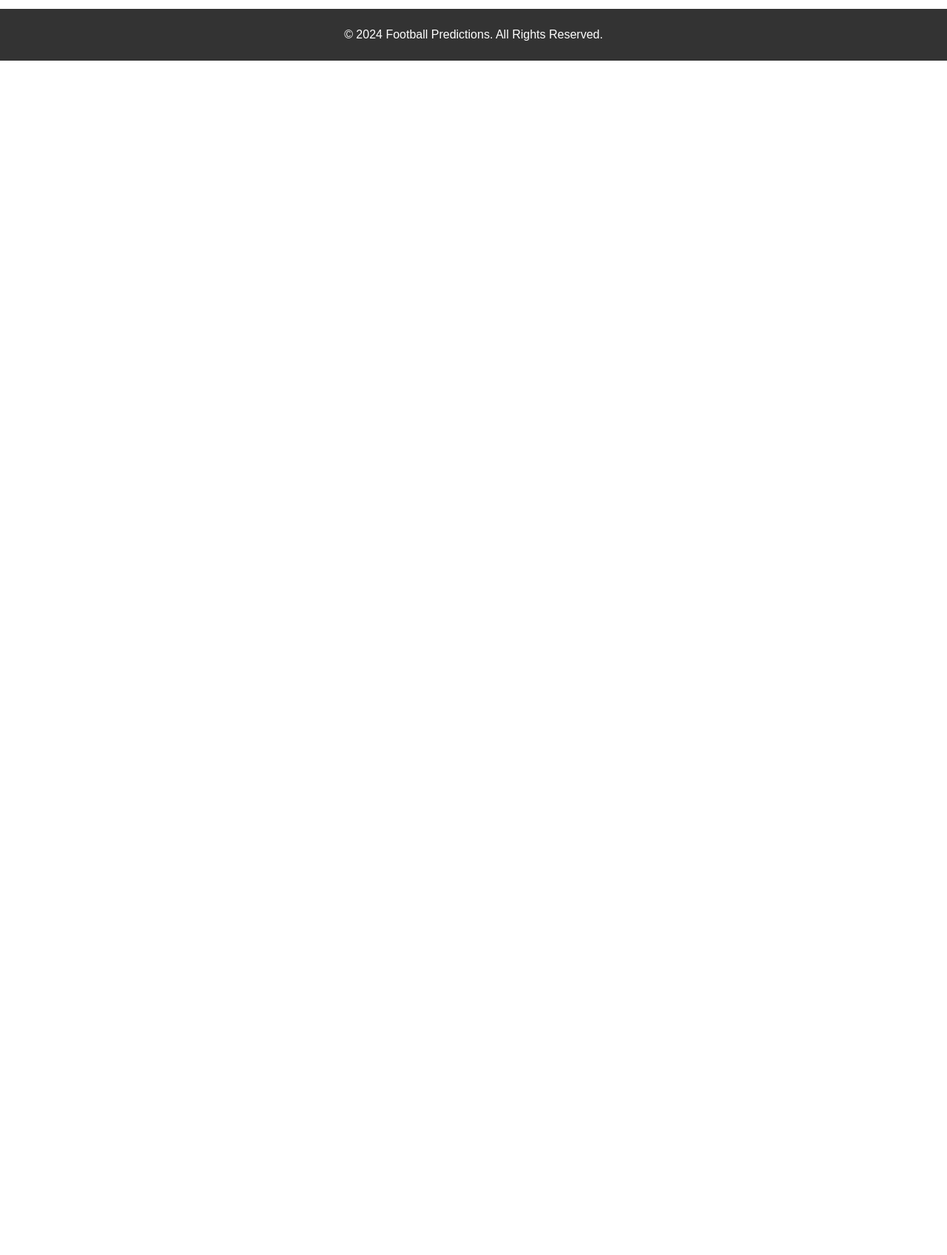
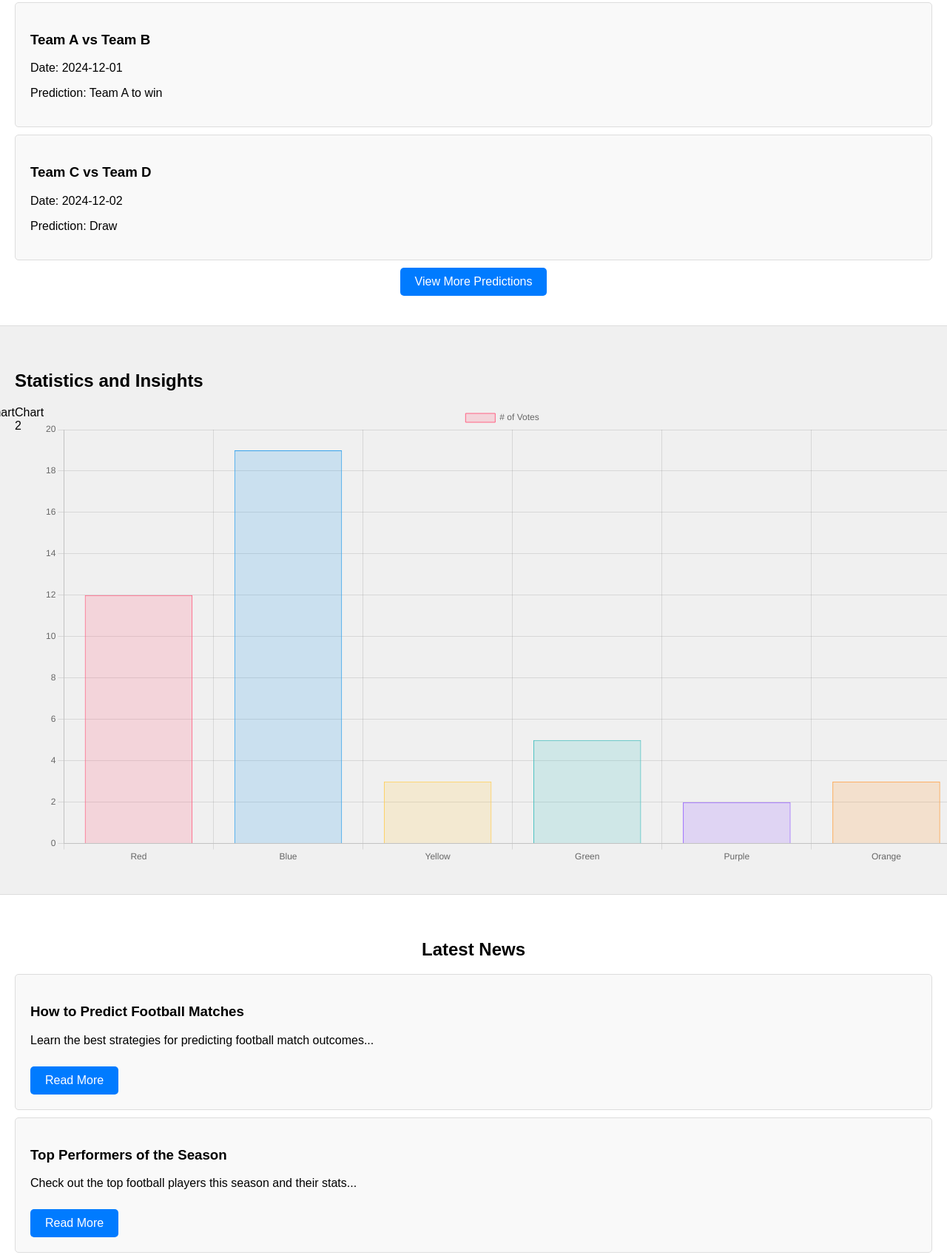
Before and after one commit to sethchenge/Footstats, a plain HTML site: page index.html in a window 1280 px wide. Shown: the part 733-2430 px from the top of the page at 74% size. Before the commit the page ends 815 px from the top, so only its background shows below. Drawn offline with nearby package versions, Linux system fonts and the light colour scheme.

Commit message:
Stage 1 complete

```diff
--- a/index.html
+++ b/index.html
@@ -3,45 +3,87 @@
 <head>
     <meta charset="UTF-8">
     <meta name="viewport" content="width=device-width, initial-scale=1.0">
-    <title>Football Predictions</title>
+    <title>FutureScore Predictions</title>
     <link rel="stylesheet" href="styles.css">
+    <link rel="icon" href="/favicon.ico" type="image/x-icon">
+    <link rel="apple-touch-icon" sizes="180x180" href="/apple-touch-icon.png">
+<link rel="icon" type="image/png" sizes="32x32" href="/favicon-32x32.png">
+<link rel="icon" type="image/png" sizes="16x16" href="/favicon-16x16.png">
+<link rel="manifest" href="/site.webmanifest">
 </head>
 <body>
     <header>
-        <div class="logo">Football Predictions</div>
+        <div class="logo">FutureScore Predictions</div>
         <nav>
             <ul>
-                <li><a href="#">Home</a></li>
-                <li><a href="#">Predictions</a></li>
-                <li><a href="#">Stats</a></li>
-                <li><a href="#">Blog</a></li>
-                <li><a href="#">Contact Us</a></li>
+                <li><a href="#" class="nav-link">Home</a></li>
+                <li><a href="#" class="nav-link">Predictions</a></li>
+                <li><a href="#" class="nav-link">Stats</a></li>
+                <li><a href="#" class="nav-link">Blog</a></li>
+                <li><a href="#" class="nav-link">Contact Us</a></li>
             </ul>
         </nav>
     </header>
-
     <section class="hero">
-        <h1>Accurate Football Predictions at Your Fingertips</h1>
-        <button>Get Predictions Now</button>
+        <div class="hero-content">
+            <h1>Accurate Football Predictions at Your Fingertips</h1>
+            <p>Stay ahead of the game with expert predictions and insights.</p>
+            <button id="getPredictionsBtn">Get Predictions Now</button>
+        </div>
     </section>
 
     <section class="featured-predictions">
         <h2>Featured Predictions</h2>
-        <!-- Match Cards here -->
+        <div class="match-card">
+            <h3>Team A vs Team B</h3>
+            <p>Date: 2024-12-01</p>
+            <p>Prediction: Team A to win</p>
+        </div>
+        <div class="match-card">
+            <h3>Team C vs Team D</h3>
+            <p>Date: 2024-12-02</p>
+            <p>Prediction: Draw</p>
+        </div>
+        <button id="viewMoreBtn">View More Predictions</button>
     </section>
 
     <section class="stats-insights">
         <h2>Statistics and Insights</h2>
-        <!-- Charts and graphs here -->
+        <div class="chart-container">
+            <div class="chart">Chart 1</div>
+            <div class="chart">Chart 2</div>
+            <canvas id="myChart" width="400" height="200"></canvas>
+        </div>
     </section>
-
     <section class="blog-news">
         <h2>Latest News</h2>
-        <!-- Blog articles here -->
+        <div class="blog-post">
+            <h3>How to Predict Football Matches</h3>
+            <p>Learn the best strategies for predicting football match outcomes...</p>
+            <div class="more-content" id="moreContent1">
+                <p>This is the additional content that will be shown when the button is clicked.</p>
+            </div>
+            <button class="read-more-btn" onclick="toggleContent('moreContent1')">Read More</button>
+        </div>
+        <div class="blog-post">
+            <h3>Top Performers of the Season</h3>
+            <p>Check out the top football players this season and their stats...</p>
+            <div class="more-content" id="moreContent2">
+                <p>This is the additional content that will be shown when the button is clicked.</p>
+            </div>
+            <button class="read-more-btn" onclick="toggleContent('moreContent2')">Read More</button>
+        </div>
     </section>
+    <footer>
+        <p>&copy; 2024 Football Predictions. All Rights Reserved.</p><br>
+        &copy; Developer: @sethchenge
+        <div class="contact-section">
+            <h2>Contact Us</h2>
+            <button class="mailto-btn" onclick="location.href='mailto:chengeseth25@gmail.com?subject=Football Predictions Inquiry'">Email Us</button>
+        </div>
+    </footer>
 
-    <footer>
-        <p>&copy; 2024 Football Predictions. All Rights Reserved.</p>
-    </footer>
+    <script src="scripts.js"></script>
+    <script src="https://cdn.jsdelivr.net/npm/chart.js"></script>
 </body>
 </html>
--- /dev/null
+++ b/scripts.js
@@ -0,0 +1,142 @@
+// scripts.js
+document.addEventListener('DOMContentLoaded', () => {
+  const getPredictionsBtn = document.getElementById('getPredictionsBtn');
+  const viewMoreBtn = document.getElementById('viewMoreBtn');
+
+  getPredictionsBtn.addEventListener('click', () => {
+      alert('Loading Predictions...');
+      // Add code to fetch and display predictions here
+  });
+
+  viewMoreBtn.addEventListener('click', () => {
+      alert('Loading More Predictions...');
+      // Add code to load more predictions here
+  });
+
+  // Additional interactivity for other elements can be added here
+});
+
+// scripts.js
+
+document.addEventListener('DOMContentLoaded', () => {
+  const getPredictionsBtn = document.getElementById('getPredictionsBtn');
+  const viewMoreBtn = document.getElementById('viewMoreBtn');
+
+  getPredictionsBtn.addEventListener('click', () => {
+      alert('Loading Predictions...');
+      // Add code to fetch and display predictions here
+  });
+
+  viewMoreBtn.addEventListener('click', () => {
+      alert('Loading More Predictions...');
+      // Add code to load more predictions here
+  });
+
+  // Example chart using Chart.js
+  const ctx = document.getElementById('myChart').getContext('2d');
+  const myChart = new Chart(ctx, {
+      type: 'bar',
+      data: {
+          labels: ['Red', 'Blue', 'Yellow', 'Green', 'Purple', 'Orange'],
+          datasets: [{
+              label: '# of Votes',
+              data: [12, 19, 3, 5, 2, 3],
+              backgroundColor: [
+                  'rgba(255, 99, 132, 0.2)',
+                  'rgba(54, 162, 235, 0.2)',
+                  'rgba(255, 206, 86, 0.2)',
+                  'rgba(75, 192, 192, 0.2)',
+                  'rgba(153, 102, 255, 0.2)',
+                  'rgba(255, 159, 64, 0.2)'
+              ],
+              borderColor: [
+                  'rgba(255, 99, 132, 1)',
+                  'rgba(54, 162, 235, 1)',
+                  'rgba(255, 206, 86, 1)',
+                  'rgba(75, 192, 192, 1)',
+                  'rgba(153, 102, 255, 1)',
+                  'rgba(255, 159, 64, 1)'
+              ],
+              borderWidth: 1
+          }]
+      },
+      options: {
+          scales: {
+              y: {
+                  beginAtZero: true
+              }
+          }
+      }
+  });
+});
+// scripts.js
+
+document.addEventListener('DOMContentLoaded', () => {
+  const navLinks = document.querySelectorAll('.nav-link');
+
+  navLinks.forEach(link => {
+      link.addEventListener('mouseenter', () => {
+          link.classList.add('hover-active');
+      });
+
+      link.addEventListener('mouseleave', () => {
+          link.classList.remove('hover-active');
+      });
+  });
+
+  // Example chart using Chart.js
+  const ctx = document.getElementById('myChart').getContext('2d');
+  const myChart = new Chart(ctx, {
+      type: 'bar',
+      data: {
+          labels: ['Red', 'Blue', 'Yellow', 'Green', 'Purple', 'Orange'],
+          datasets: [{
+              label: '# of Votes',
+              data: [12, 19, 3, 5, 2, 3],
+              backgroundColor: [
+                  'rgba(255, 99, 132, 0.2)',
+                  'rgba(54, 162, 235, 0.2)',
+                  'rgba(255, 206, 86, 0.2)',
+                  'rgba(75, 192, 192, 0.2)',
+                  'rgba(153, 102, 255, 0.2)',
+                  'rgba(255, 159, 64, 0.2)'
+              ],
+              borderColor: [
+                  'rgba(255, 99, 132, 1)',
+                  'rgba(54, 162, 235, 1)',
+                  'rgba(255, 206, 86, 1)',
+                  'rgba(75, 192, 192, 1)',
+                  'rgba(153, 102, 255, 1)',
+                  'rgba(255, 159, 64, 1)'
+              ],
+              borderWidth: 1
+          }]
+      },
+      options: {
+          scales: {
+              y: {
+                  beginAtZero: true
+              }
+          }
+      }
+  });
+});
+
+// Function to toggle additional content
+function toggleContent(id) {
+  const content = document.getElementById(id);
+  if (content.style.display === 'none' || content.style.display === '') {
+      content.style.display = 'block';
+  } else {
+      content.style.display = 'none';
+  }
+}
+// scripts.js
+function sendEmail() {
+  window.location.href = 'chengeseth25@gmail.com?subject=Football Predictions Inquiry';
+}
+
+document.addEventListener('DOMContentLoaded', () => {
+  const mailtoBtn = document.querySelector('.mailto-btn');
+  mailtoBtn.addEventListener('click', sendEmail);
+});
--- a/styles.css
+++ b/styles.css
@@ -29,30 +29,133 @@ nav ul li {
   display: inline;
 }
 
-nav ul li a {
+.nav-link {
   color: white;
   text-decoration: none;
+  padding: 10px 15px;
+  transition: background-color 0.3s, color 0.3s;
+}
+
+.nav-link:hover {
+  background-color: #0056b3;
+  color: #ffcc00;
+  border-radius: 5px;
 }
 
 .hero {
   background: url('hero-image.jpg') no-repeat center center/cover;
+  height: 70vh;
+  display: flex;
+  align-items: center;
+  justify-content: center;
   color: white;
   text-align: center;
-  padding: 100px 20px;
+  padding: 0 20px;
+}
+
+.hero-content {
+  max-width: 600px;
 }
 
 .hero h1 {
   font-size: 2.5em;
+  margin-bottom: 20px;
+}
+
+.hero p {
+  font-size: 1.2em;
+  margin-bottom: 20px;
 }
 
 .hero button {
   padding: 10px 20px;
   font-size: 1em;
   cursor: pointer;
+  background-color: #007bff;
+  color: white;
+  border: none;
+  border-radius: 5px;
 }
 
-section {
+.hero button:hover {
+  background-color: #0056b3;
+}
+
+.featured-predictions {
+  padding: 40px 20px;
+  text-align: center;
+}
+
+.match-card {
+  background-color: #f9f9f9;
+  border: 1px solid #ddd;
+  border-radius: 5px;
   padding: 20px;
+  margin: 10px 0;
+  text-align: left;
+}
+
+.featured-predictions button {
+  padding: 10px 20px;
+  font-size: 1em;
+  cursor: pointer;
+  background-color: #007bff;
+  color: white;
+  border: none;
+  border-radius: 5px;
+}
+
+.featured-predictions button:hover {
+  background-color: #0056b3;
+}
+
+.stats-insights {
+  padding: 40px 20px;
+  background-color: #f0f0f0;
+  border-top: 1px solid #ddd;
+  border-bottom: 1px solid #ddd;
+}
+
+.chart-container {
+  display: flex;
+  justify-content: center;
+  margin-top: 20px;
+}
+
+.chart-canvas {
+  background-color: white;
+  border: 1px solid #ddd;
+  border-radius: 5px;
+  box-shadow: 0 2px 4px rgba(0, 0, 0, 0.1);
+  padding: 20px;
+}
+
+.blog-news {
+  padding: 40px 20px;
+  text-align: center;
+}
+
+.blog-post {
+  background-color: #f9f9f9;
+  border: 1px solid #ddd;
+  border-radius: 5px;
+  padding: 20px;
+  margin: 10px 0;
+  text-align: left;
+}
+
+.blog-news button {
+  padding: 10px 20px;
+  font-size: 1em;
+  cursor: pointer;
+  background-color: #007bff;
+  color: white;
+  border: none;
+  border-radius: 5px;
+}
+
+.blog-news button:hover {
+  background-color: #0056b3;
 }
 
 footer {
@@ -61,3 +164,64 @@ footer {
   text-align: center;
   padding: 10px;
 }
+
+.stats-insights {
+  padding: 40px 20px;
+  background-color: #f0f0f0;
+  border-top: 1px solid #ddd;
+  border-bottom: 1px solid #ddd;
+}
+
+.chart-container {
+  display: flex;
+  justify-content: center;
+  margin-top: 20px;
+}
+
+.chart-canvas {
+  background-color: white;
+  border: 1px solid #ddd;
+  border-radius: 5px;
+  box-shadow: 0 2px 4px rgba(0, 0, 0, 0.1);
+  padding: 20px;
+}
+.more-content {
+  display: none;  /* Hide by default */
+  margin-top: 10px;
+}
+
+.read-more-btn {
+  padding: 10px 20px;
+  font-size: 1em;
+  cursor: pointer;
+  background-color: #007bff;
+  color: white;
+  border: none;
+  border-radius: 5px;
+  margin-top: 10px;
+}
+
+.read-more-btn:hover {
+  background-color: #0056b3;
+}
+.contact-section {
+  padding: 40px 20px;
+  text-align: center;
+}
+
+.mailto-btn {
+  padding: 10px 20px;
+  font-size: 1em;
+  cursor: pointer;
+  background-color: #007bff;
+  color: white;
+  border: none;
+  border-radius: 5px;
+  margin-top: 10px;
+  transition: background-color 0.3s, color 0.3s;
+}
+
+.mailto-btn:hover {
+  background-color: #0056b3;
+  color: #ffcc00;
+}
```
Also changed, not shown: FutureScore.png (added), android-chrome-192x192.png (added), android-chrome-512x512.png (added), apple-touch-icon.png (added), favicon-16x16.png (added), favicon-32x32.png (added), favicon.ico (added), scripts.css (deleted), site.webmanifest (added), 1 other file.
